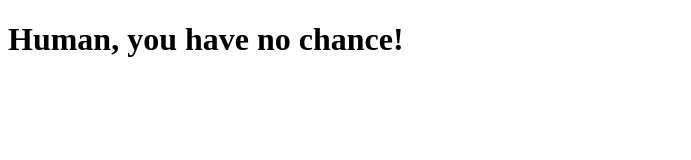
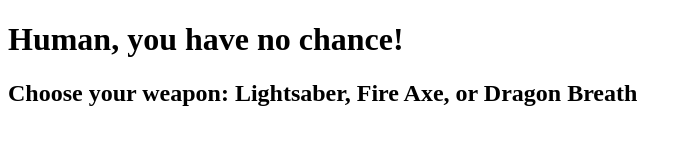
Before and after one commit to casdanielson/casdanielson.github.io, a plain HTML site: page index.html in a window 1280 px wide. Shown: the whole page, without its empty margins (0-691 px from the left). Drawn offline with Linux system fonts and the light colour scheme.

Commit message:
Additional H2 text

```diff
--- a/index.html
+++ b/index.html
@@ -5,5 +5,6 @@
     </head>
     <body>
     	<h1>Human, you have no chance!</h1>
+    	<h2>Choose your weapon: Lightsaber, Fire Axe, or Dragon Breath</h2>
     </body>
 </html>
```
